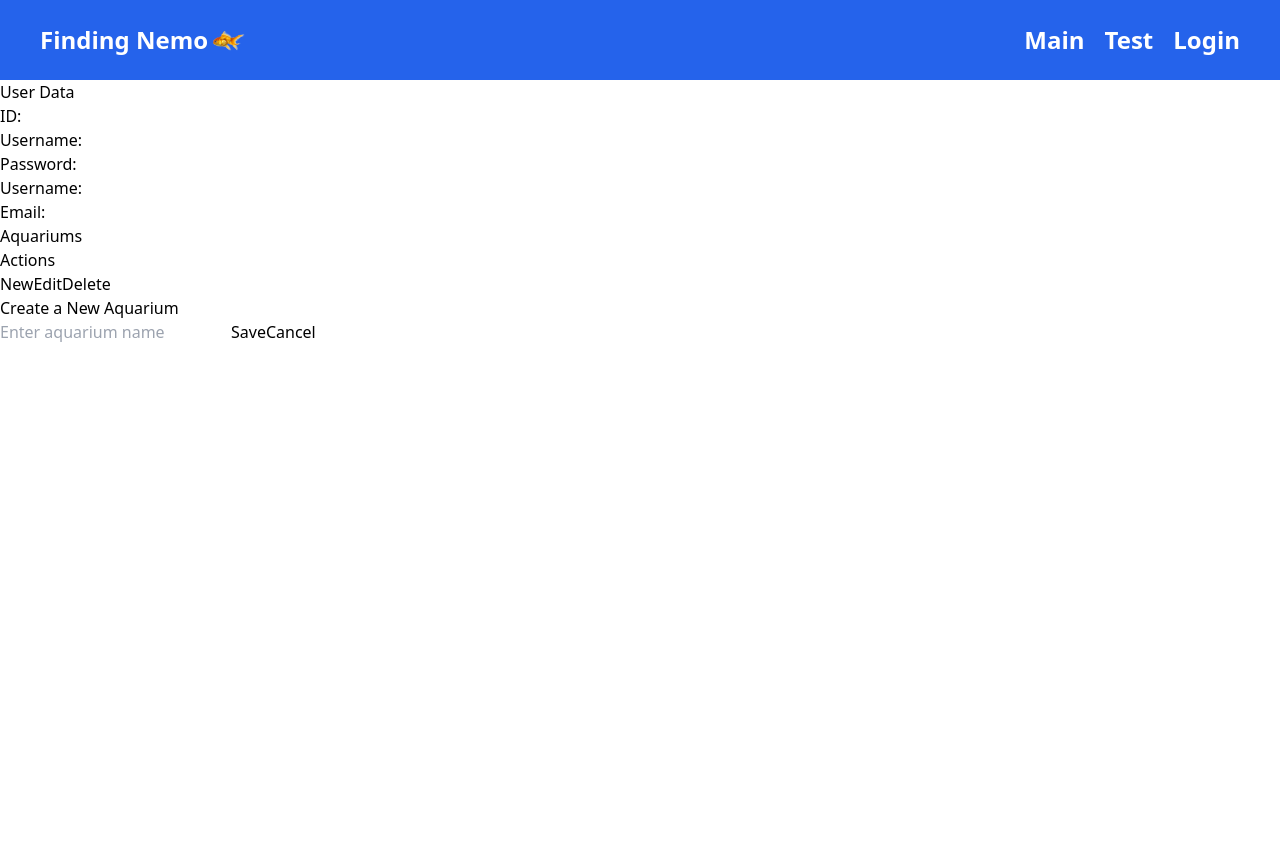
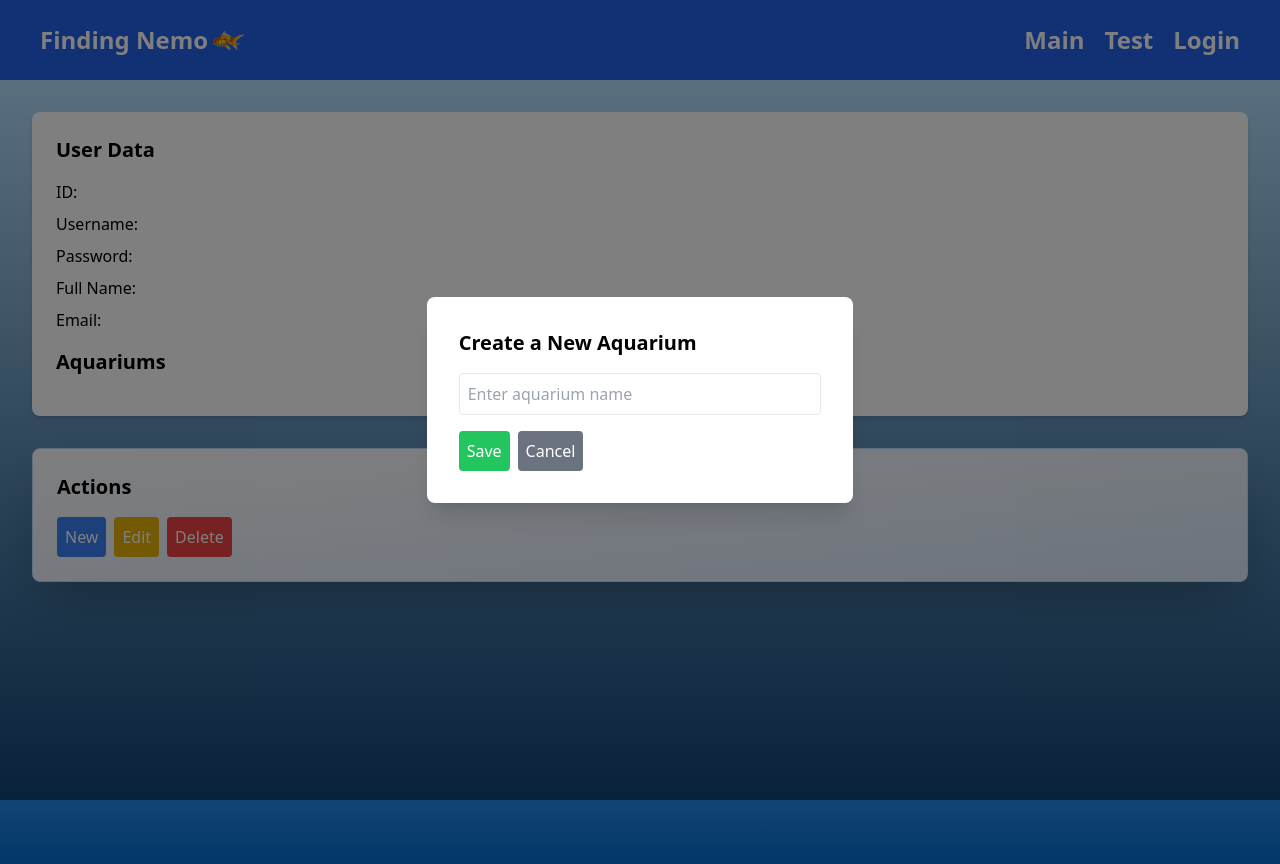
Before and after one commit to shihhsul/capstone-final-project, a React (Vite) app in the folder Frontend/: page /Main in a window 1280 px wide. Both pictures are taken after a click on the button "New". Shown: the top 864 px of the page. Before the commit the page ends 800 px from the top, so only its background shows below. Built offline with nearby package versions, Linux system fonts and the light colour scheme.

Commit message:
Simply design the main and edit, thinking new idea

```diff
--- a/Frontend/src/Pages/Edit.jsx
+++ b/Frontend/src/Pages/Edit.jsx
@@ -146,17 +146,19 @@
         };
 
       return (
-        <div>
-          <h2>Aquarium Name: {aquarium.name}</h2>
-          <ul>
+<div className="bg-gradient-to-b from-light-blue-300 to-deep-blue-900 min-h-screen p-8">
+
+    <div className="bg-gradient-to-br from-white to-blue-100 border border-blue-200 p-6 rounded-lg shadow-2xl mb-8">
+      <h2 className="text-xl font-semibold mb-4">Aquarium Name: {aquarium.name}</h2>
+      <ul className="mb-8">
         {aquarium.fishSchools.map((fishSchool, i) => (
           <li
             key={fishSchool.name}
             onClick={() => handleFishSchoolSelect(fishSchool)}
             className={
               selectedFishSchool === fishSchool
-              ? "selected fish-school"
-              : "fish-school"
+                ? "selected fish-school bg-blue-200 p-2 rounded mt-2 cursor-pointer"
+                : "fish-school bg-gray-200 p-2 rounded mt-2 cursor-pointer"
             }
           >
             Fish School {i + 1}: {fishSchool.name} <br />
@@ -165,27 +167,27 @@
           </li>
         ))}
       </ul>
-          <h2>Actions</h2>
-          <button onClick={handleNew}>New</button>
-          <button onClick={(e) => { e.stopPropagation(); handleEdit(selectedFishSchool); }}>Edit</button>
-          <button onClick={() => handleDelete(selectedFishSchool)}>Delete</button>
+
+      <h2 className="text-xl font-semibold mb-4">Actions</h2>
+      <button className="bg-blue-500 text-white p-2 rounded mr-2 hover:bg-blue-600" onClick={handleNew}>New</button>
+      <button className="bg-yellow-500 text-white p-2 rounded mr-2 hover:bg-yellow-600" onClick={(e) => { e.stopPropagation(); handleEdit(selectedFishSchool); }}>Edit</button>
+      <button className="bg-red-500 text-white p-2 rounded hover:bg-red-600" onClick={() => handleDelete(selectedFishSchool)}>Delete</button>
+    </div>
 
     {isFishTypeListVisible && (
-            <div>
-              <h3>Fish Types</h3>
+      <div className="bg-gradient-to-br from-white to-blue-100 border border-blue-200 p-6 rounded-lg shadow-2xl mb-8">
+        <h3 className="text-lg font-semibold mb-4">Fish Types</h3>
         <ul>
           {fishTypes.map((fishType) => (
-              <li key={fishType.commonName}>
-                <button onClick={() => handleFishTypeSelect(fishType.commonName)}>{fishType.commonName}</button>
+            <li key={fishType.commonName} className="mb-2">
+              <button className="text-blue-600 hover:underline" onClick={() => handleFishTypeSelect(fishType.commonName)}>{fishType.commonName}</button>
             </li>
           ))}
-
         </ul>
       </div>
     )}
-
           {selectedFishSchool && (
-            <div>
+            <div className="bg-gradient-to-br from-white to-blue-100 border border-blue-200 p-6 rounded-lg shadow-2xl mb-8">
               <h3>Viewing Fish School: {selectedFishSchool.name}</h3>
               <h3>Species Information:</h3>
               <p>Fish Name: {selectedFishSchool.fishType.commonName}</p>
@@ -215,19 +217,19 @@
               <p>Decorations Present: {selectedFishSchool.fishType.decorationsPresent}</p>
             </div>
           )}
-
           {isDialogOpen && (
-            <div className="dialog">
-              <div className="dialog-content">
-                <h2>Edit Fish School</h2>
+      <div className="fixed top-0 left-0 w-full h-full bg-black bg-opacity-50 flex items-center justify-center">
+        <div className="dialog-content bg-white p-8 rounded-lg shadow-xl w-1/3">
+          <h2 className="text-xl font-semibold mb-4">Edit Fish School</h2>
           <input
             type="text"
             placeholder="Enter new amount of fish"
             value={newFishSchoolAmount}
             onChange={(e) => setNewFishSchoolAmount(e.target.value)}
+            className="border p-2 w-full rounded mb-4"
           />
-                <button onClick={handleDialogSave}>Save</button>
-                <button onClick={handleDialogClose}>Cancel</button>
+          <button className="bg-green-500 text-white p-2 rounded mr-2 hover:bg-green-600" onClick={handleDialogSave}>Save</button>
+          <button className="bg-gray-500 text-white p-2 rounded hover:bg-gray-600" onClick={handleDialogClose}>Cancel</button>
         </div>
       </div>
     )}
--- a/Frontend/src/Pages/Main.jsx
+++ b/Frontend/src/Pages/Main.jsx
@@ -88,22 +88,22 @@
   };
 
   return (
-    <div>
-      {message && <h2>{message}</h2>}
+    <div className="bg-gradient-to-b from-light-blue-300 to-deep-blue-900 min-h-screen p-8">
+      {message && <h2 className="text-2xl font-bold mb-4">{message}</h2>}
 
       {userData && (
-        <div>
-          <h2>User Data</h2>
-          <p>ID: {userData.id}</p>
-          <p>Username: {userData.userName}</p>
-          <p>Password: {userData.password}</p>
-          <p>Username: {userData.fullName}</p>
-          <p>Email: {userData.email}</p>
+        <div className="bg-white p-6 rounded-lg shadow-md mb-8">
+          <h2 className="text-xl font-semibold mb-4">User Data</h2>
+          <p className="mb-2"><span className="font-medium">ID:</span> {userData.id}</p>
+          <p className="mb-2"><span className="font-medium">Username:</span> {userData.userName}</p>
+          <p className="mb-2"><span className="font-medium">Password:</span> {userData.password}</p>
+          <p className="mb-2"><span className="font-medium">Full Name:</span> {userData.fullName}</p>
+          <p className="mb-4"><span className="font-medium">Email:</span> {userData.email}</p>
 
-          <h2>Aquariums</h2>
+          <h2 className="text-xl font-semibold mb-4">Aquariums</h2>
           <ul>
             {userData.aquariums && userData.aquariums.map((aquarium, index) => (
-              <li key={index} onClick={() => handleAquariumSelect(aquarium)}>
+              <li key={index} className="cursor-pointer hover:bg-gray-200 p-2 rounded" onClick={() => handleAquariumSelect(aquarium)}>
                 {aquarium.name}
               </li>
             ))}
@@ -112,37 +112,39 @@
       )}
 
       {selectedAquarium && (
-        <div>
-          <h2>Selected Aquarium</h2>
-          <p>Name: {selectedAquarium.name}</p>
+        <div className="bg-white p-6 rounded-lg shadow-md mb-8">
+          <h2 className="text-xl font-semibold mb-4">Selected Aquarium</h2>
+          <p className="mb-2"><span className="font-medium">Name:</span> {selectedAquarium.name}</p>
           {/* add aqua properties */}
         </div>
       )}
 
-      <div>
-        <h2>Actions</h2>
-        <button onClick={handleNew}>New</button>
-        <button onClick={handleEdit}>Edit</button>
-        <button onClick={handleDelete}>Delete</button>
+      <div className="bg-gradient-to-br from-white to-blue-100 border border-blue-200 p-6 rounded-lg shadow-2xl transform transition-transform duration-300 hover:scale-105">
+        <h2 className="text-xl font-semibold mb-4">Actions</h2>
+        <button className="bg-blue-500 text-white p-2 rounded mr-2 hover:bg-blue-600" onClick={handleNew}>New</button>
+        <button className="bg-yellow-500 text-white p-2 rounded mr-2 hover:bg-yellow-600" onClick={handleEdit}>Edit</button>
+        <button className="bg-red-500 text-white p-2 rounded hover:bg-red-600" onClick={handleDelete}>Delete</button>
       </div>
 
       {isDialogOpen && (
-        <div className="dialog">
-          <div className="dialog-content">
-            <h2>Create a New Aquarium</h2>
+        <div className="fixed top-0 left-0 w-full h-full bg-black bg-opacity-50 flex items-center justify-center">
+          <div className="dialog-content bg-white p-8 rounded-lg shadow-xl w-1/3">
+            <h2 className="text-xl font-semibold mb-4">Create a New Aquarium</h2>
             <input
               type="text"
               placeholder="Enter aquarium name"
               value={newAquariumName}
               onChange={(e) => setNewAquariumName(e.target.value)}
+              className="border p-2 w-full rounded mb-4"
             />
-            <button onClick={handleDialogSave}>Save</button>
-            <button onClick={handleDialogClose}>Cancel</button>
+            <button className="bg-green-500 text-white p-2 rounded mr-2 hover:bg-green-600" onClick={handleDialogSave}>Save</button>
+            <button className="bg-gray-500 text-white p-2 rounded hover:bg-gray-600" onClick={handleDialogClose}>Cancel</button>
           </div>
         </div>
       )}
     </div>
   );
+
 };
 
 export default Main;
--- a/Frontend/tailwind.config.js
+++ b/Frontend/tailwind.config.js
@@ -5,6 +5,10 @@
     extend: {
       fontFamily: {
         'brother1816': ['Brother1816', 'sans']
+      },
+      colors: {
+        'light-blue-300': '#b3e0ff',   // A light blue shade
+        'deep-blue-900': '#003366'    // A deep blue shade
       }
     },
   },
```
Lines whose indentation alone changed are shown as unchanged.
